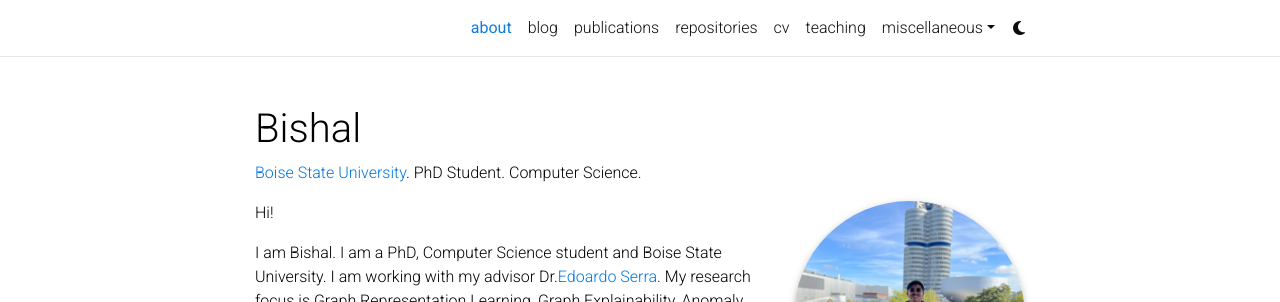
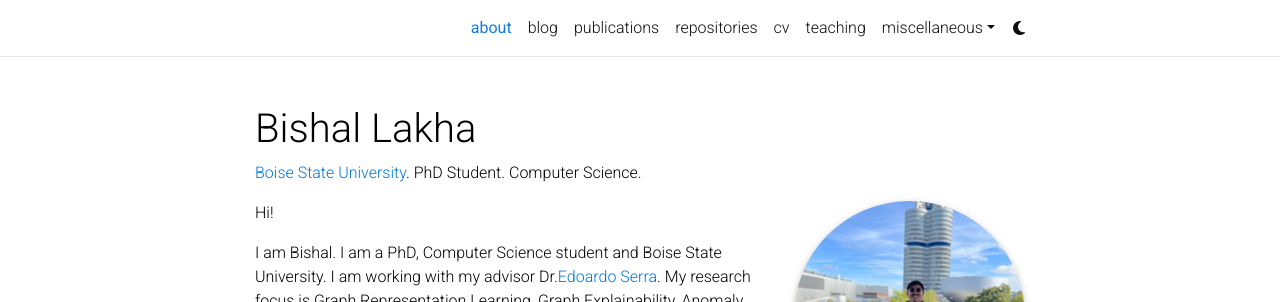
Before and after one commit to BishalLakha/bishallakha.github.io, a Jekyll site: the page built from _pages/about.md, in a window 1280 px wide and 1380 px high. Shown: the top 302 px of the window. Built offline with Jekyll 4.4.1, drawn with Linux system fonts in a browser that asks for light colours; full-size pictures stand in for the smaller copies a plugin makes; emoji names are drawn with the system emoji font; some web fonts are replaced; comment, search, counter and statistics services are not loaded; a style sheet for code colours, icons or effects is not loaded.

Commit message:
updated title

```diff
--- a/_config.yml
+++ b/_config.yml
@@ -2,7 +2,7 @@
 # Site settings
 # -----------------------------------------------------------------------------
 
-title: Bishal # the website title (if blank, full name will be used instead)
+title: Bishal Lakha # the website title (if blank, full name will be used instead)
 first_name: Bishal
 middle_name:
 last_name: Lakha
```
